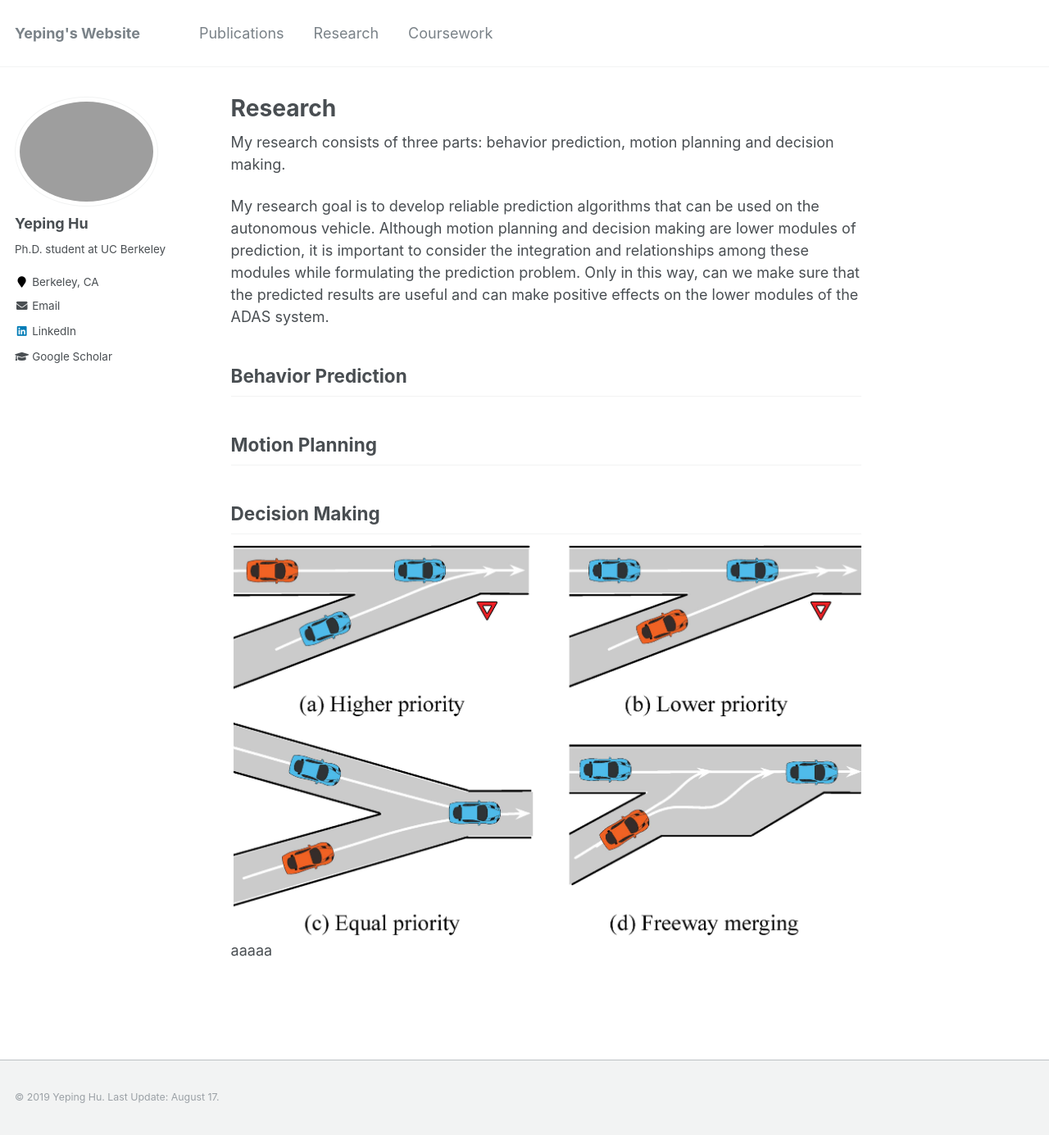
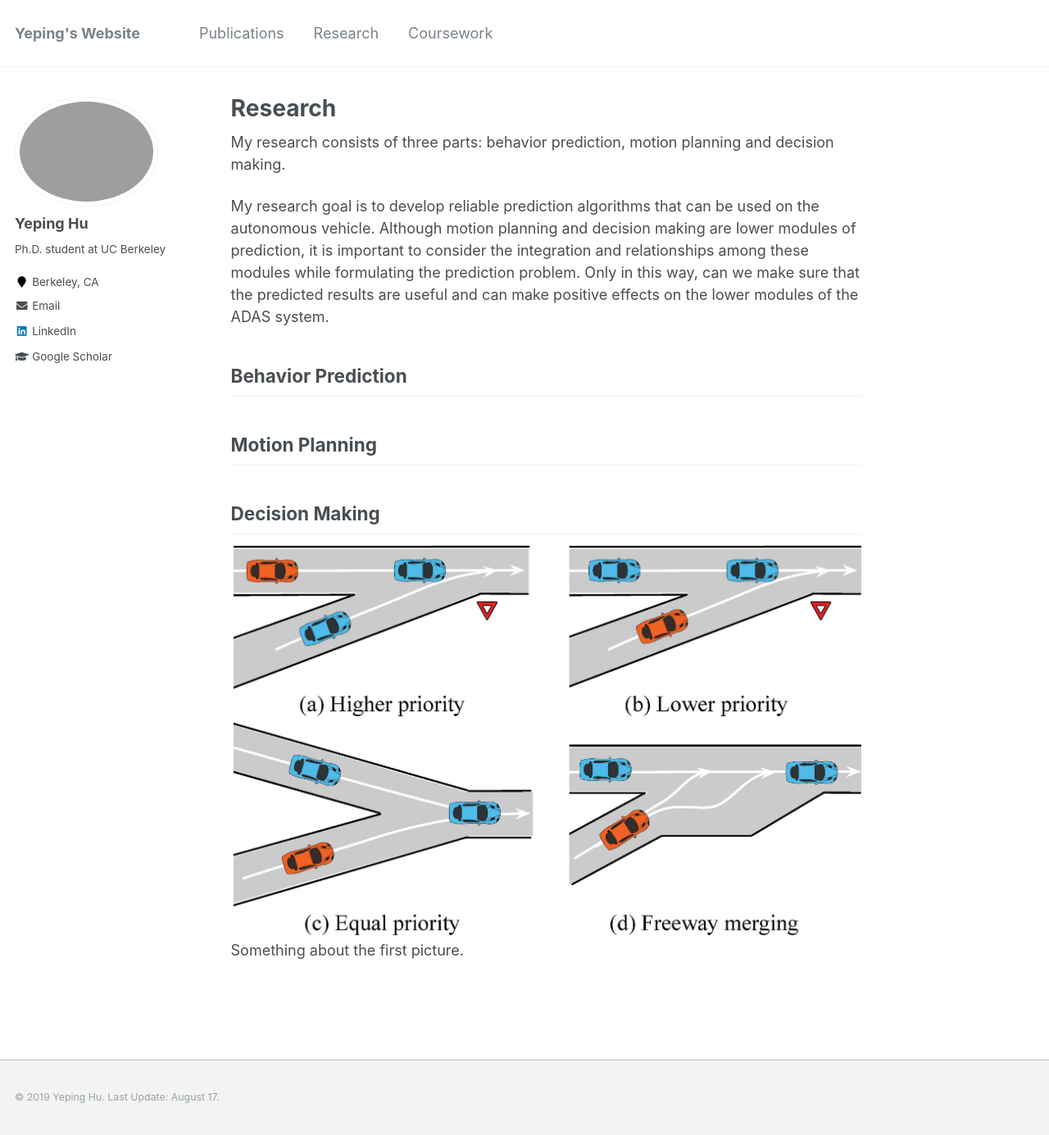
Before and after one commit to Yeping-Hu/yeping-hu.github.io, a Jekyll site: the page built from _pages/research.md, in a window 1280 px wide and 1385 px high. Shown: the whole window at 82% size. Built offline with Jekyll 4.4.1, drawn with Linux system fonts in a browser that asks for light colours.

Commit message:
modify research

```diff
--- a/_pages/research.md
+++ b/_pages/research.md
@@ -25,6 +25,6 @@ My research goal is to develop reliable prediction algorithms that can be used o
 
 ## Decision Making
 
-<img style="float: right;" src="/images/merge_new.jpg">
-
-aaaaa
+![](/images/merge_new.jpg){: .align-left}
+Something about the first picture.
+{:style="clear: left"}
```
